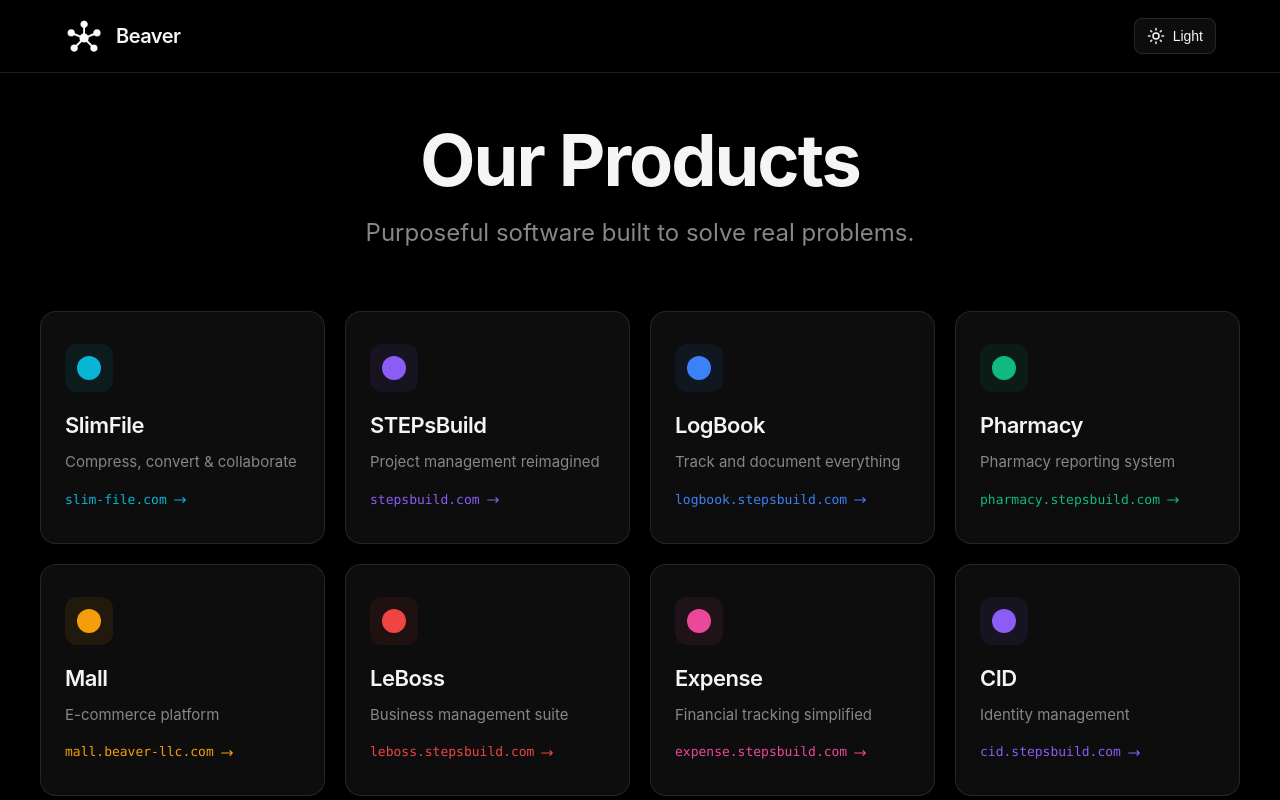
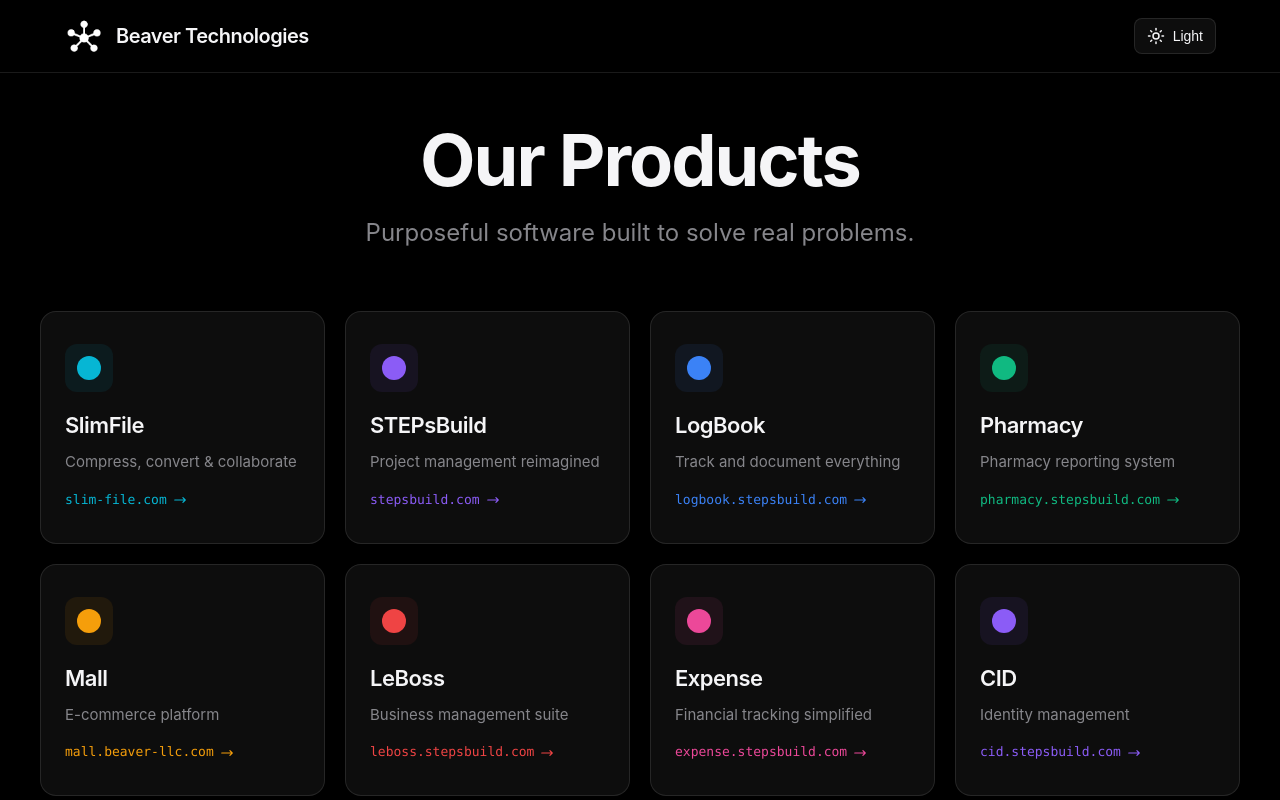
Before and after one commit to ikaydreams-dev/Beaver, a React (Vite) app: page / in a window 1280 px wide. Shown: the top 800 px of the page. Built offline with nearby package versions, Linux system fonts and the light colour scheme.

Commit message:
Update navbar text to 'Beaver Technologies'

```diff
--- a/src/components/Navbar.jsx
+++ b/src/components/Navbar.jsx
@@ -41,7 +41,7 @@ export default function Navbar({ theme, toggleTheme }) {
             color: 'var(--text)',
             letterSpacing: '-0.5px',
           }}>
-            Beaver
+            Beaver Technologies
           </span>
         </a>
 
```
